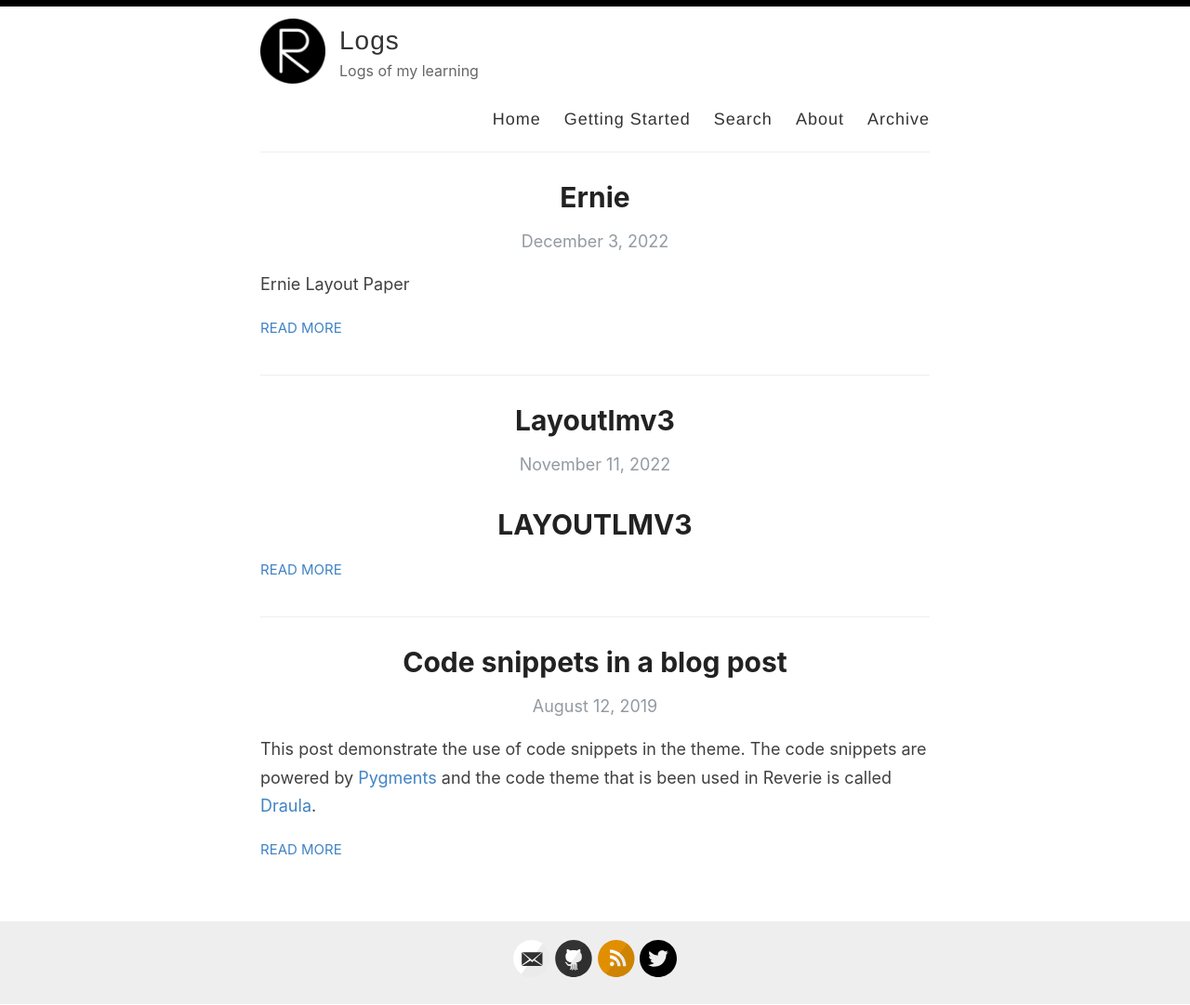
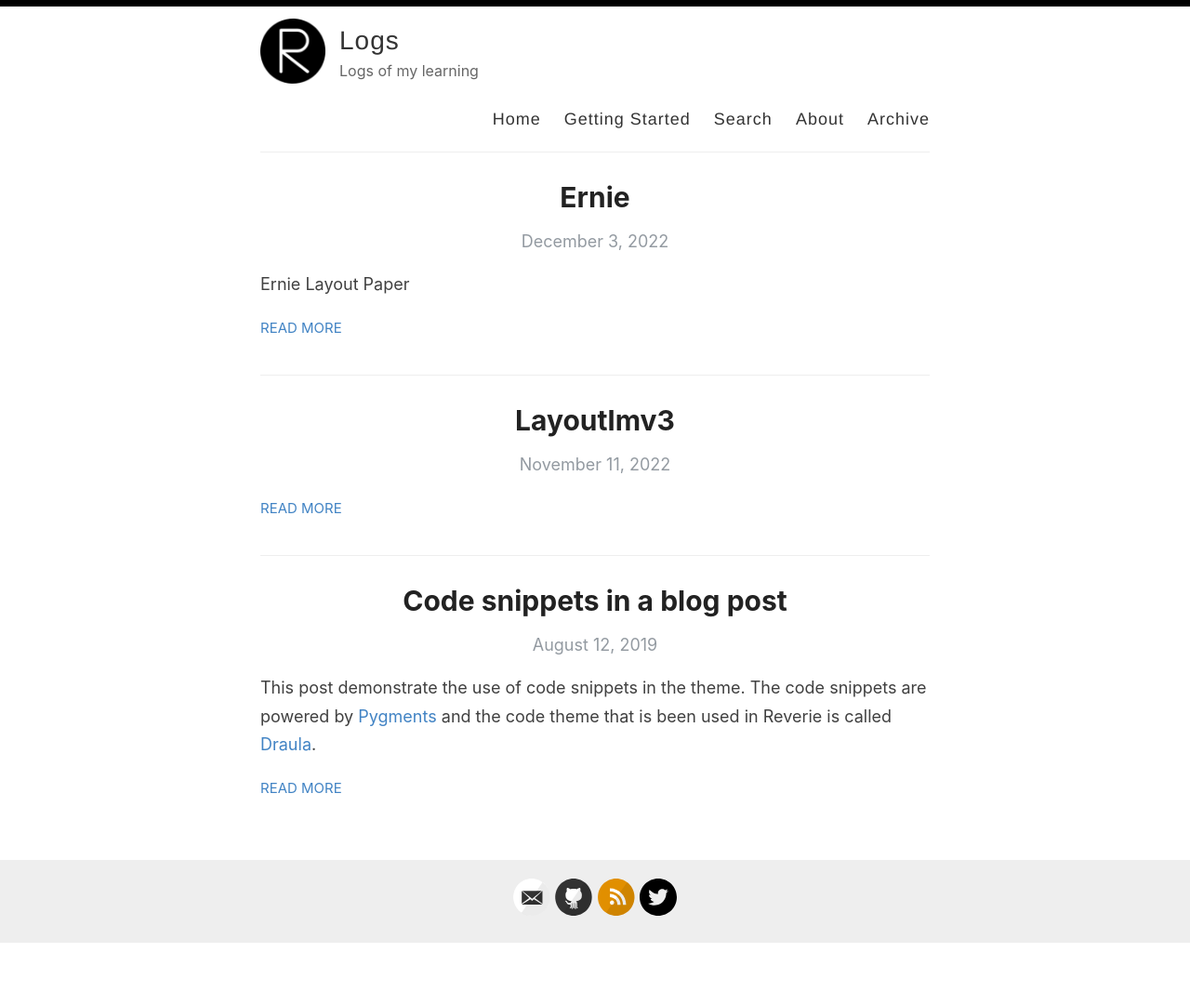
Before and after one commit to kforcodeai/k-for-code.github.io, a Jekyll site: the page built from index.html, in a window 1280 px wide. Shown: the whole page at 93% size. Built offline with Jekyll 4.4.1, drawn with Linux system fonts in a browser that asks for light colours; the list of posts is cut into pages by our own code; after the commit the page ends 1015 px from its top, so only the background shows below that.

Commit message:
updated v3

```diff
--- a/_posts/2022-11-11-Layoutlmv3.md
+++ b/_posts/2022-11-11-Layoutlmv3.md
@@ -1,5 +1,3 @@
-
-# **LAYOUTLMV3**
 
 
 ##
```
